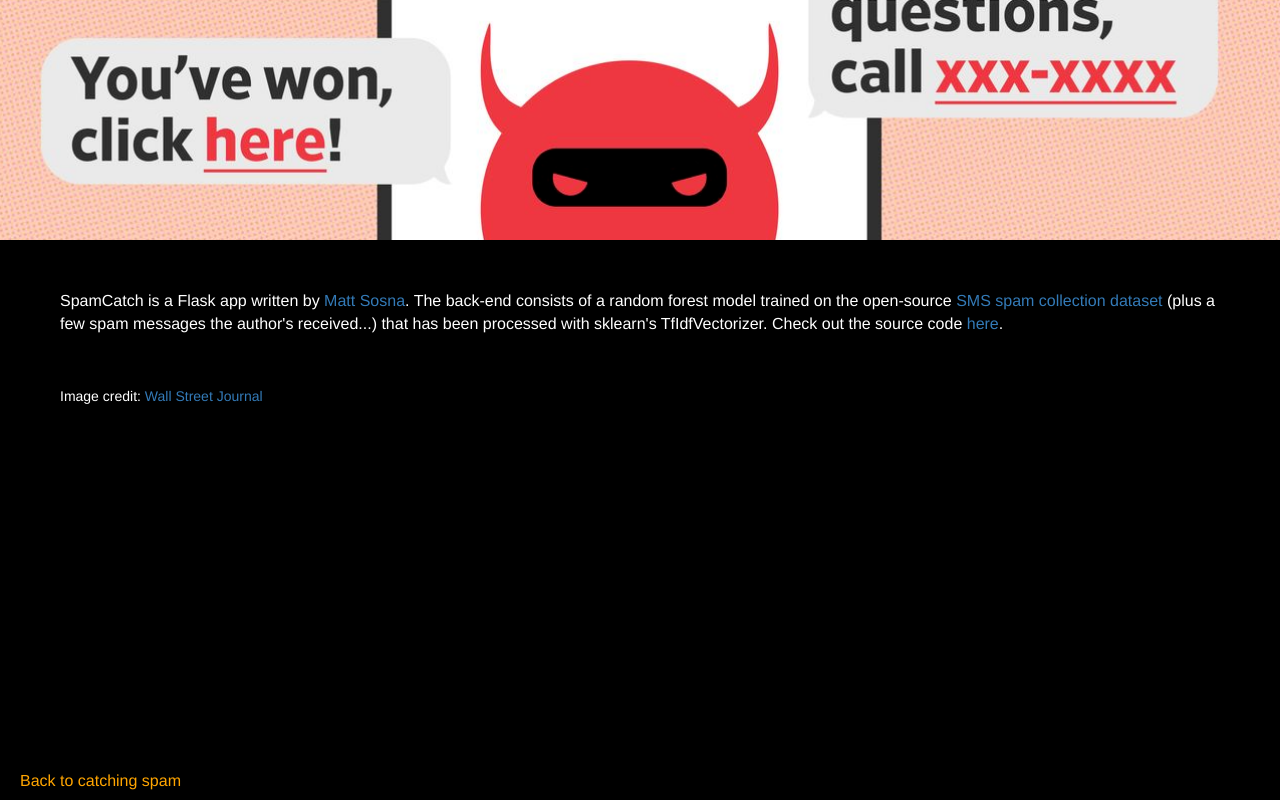
After one commit to mgsosna/spamCatch, a Flask app: page /about in a window 1280 px wide. The commit adds this page. Run offline with Flask 2, Linux system fonts and the light colour scheme; parts of the project's set-up code (start-up, migrations or seed data) failed here and were passed over; some libraries are stand-ins or nearby versions.

Commit message:
Add About page

```diff
--- a/app.py
+++ b/app.py
@@ -10,6 +10,11 @@
 @app.route("/")
 def index():
     return render_template("index.html")
+
+
+@app.route("/about")
+def about():
+    return render_template("about.html")
 
 
 @app.route("/inspect")
--- /dev/null
+++ b/templates/about.html
@@ -0,0 +1,37 @@
+<!DOCTYPE html>
+<html>
+<head>
+    <meta charset="UTF-8">
+    <title>SpamCatch: About</title>
+    <link rel="stylesheet" href="https://maxcdn.bootstrapcdn.com/bootstrap/3.3.7/css/bootstrap.min.css">
+    <link rel="stylesheet" href="../static/css/reset.css">
+    <link rel="stylesheet" href="../static/css/styles.css">
+    <style>
+            #footer {
+                position: fixed;
+                padding: 10px 10px 0px 10px;
+                bottom: 0;
+                width: 100%;
+                height: 40px;
+                font-size: 16px;
+            }
+    </style>
+</head>
+<body style="background-color: black; color: white; font-size: 16px">
+
+    <div class="hero text-center">
+    </div>
+
+<p style="margin: 50px">SpamCatch is a Flask app written by <a href="https://mattsosna.com">Matt Sosna</a>.
+The back-end consists of a random forest model trained on the open-source
+<a href="https://www.kaggle.com/uciml/sms-spam-collection-dataset">SMS spam collection dataset</a> (plus a few spam messages
+the author's received...) that has been processed with sklearn's TfIdfVectorizer. Check out the source code <a href="https://github.com/mgsosna/spamCatch">here</a>.
+</p>
+
+<p style="font-size: 14px; margin: 50px">Image credit: <a href="https://www.wsj.com/articles/getting-attacked-by-robotexts-heres-what-to-do-11566385200">Wall Street Journal</a>
+</p>
+</html>
+
+<div id="footer">
+    <a href="/" style="color:orange">Back to catching spam</a>
+</div>
```
Also changed, not shown: templates/index.html (+18 -3 lines).
